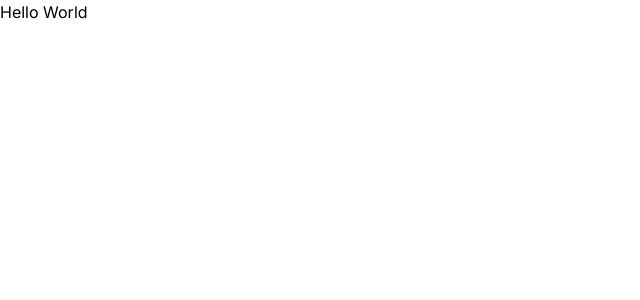
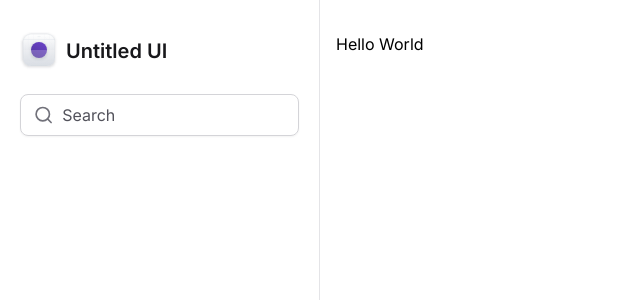
Before and after one commit to luiz21goncalves/ignite-tailwind, a Next.js app: page / in a window 1280 px wide. Shown: the top 300 px of the page, without its empty margins (0-640 px from the left). Built offline with nearby package versions, Linux system fonts and the light colour scheme.

Commit message:
feat: add sidebar component

```diff
--- a/src/app/layout.tsx
+++ b/src/app/layout.tsx
@@ -1,6 +1,8 @@
 import type { Metadata } from 'next'
 import { Inter } from 'next/font/google'
 import { ReactNode } from 'react'
+
+import { Sidebar } from '@/components/Sidebar'
 
 import './globals.css'
 
@@ -16,7 +18,12 @@
 
   return (
     <html lang="en">
-      <body className={inter.className}>{children}</body>
+      <body className={inter.className}>
+        <div className="grid min-h-screen w-screen grid-cols-app">
+          <Sidebar />
+          <main className="px-4 pb-12 pt-8">{children}</main>
+        </div>
+      </body>
     </html>
   )
 }
--- /dev/null
+++ b/src/components/Sidebar/Logo.tsx
@@ -0,0 +1,209 @@
+export function Logo() {
+  return (
+    <strong className="flex items-center gap-2 text-xl font-semibold text-zinc-900">
+      <svg
+        width={38}
+        height={38}
+        viewBox="0 0 38 38"
+        fill="none"
+        xmlns="http://www.w3.org/2000/svg"
+      >
+        <g filter="url(#filter0_dd_802_307)">
+          <g clipPath="url(#clip0_802_307)">
+            <rect x={3} y={2} width={32} height={32} rx={8} fill="#fff" />
+            <rect
+              x={3}
+              y={2}
+              width={32}
+              height={32}
+              rx={8}
+              fill="url(#paint0_linear_802_307)"
+            />
+            <path
+              fillRule="evenodd"
+              clipRule="evenodd"
+              d="M19 4.039c-7.71 0-13.961 6.25-13.961 13.961 0 7.71 6.25 13.961 13.961 13.961 7.71 0 13.961-6.25 13.961-13.961 0-7.71-6.25-13.961-13.961-13.961zM4.961 18c0-7.753 6.286-14.039 14.039-14.039S33.039 10.247 33.039 18 26.753 32.039 19 32.039 4.961 25.753 4.961 18z"
+              fill="#D0D5DD"
+            />
+            <path
+              fillRule="evenodd"
+              clipRule="evenodd"
+              d="M19 14.078a3.922 3.922 0 100 7.845 3.922 3.922 0 000-7.845zM15 18a4 4 0 118 0 4 4 0 01-8 0z"
+              fill="#D0D5DD"
+            />
+            <path
+              fillRule="evenodd"
+              clipRule="evenodd"
+              d="M19 15.32a2.68 2.68 0 100 5.36 2.68 2.68 0 000-5.36zM16.243 18a2.757 2.757 0 115.514 0 2.757 2.757 0 01-5.514 0z"
+              fill="#D0D5DD"
+            />
+            <path d="M18.961 2h.078v32h-.078V2z" fill="#D0D5DD" />
+            <path d="M35 17.96v.079H3v-.078h32z" fill="#D0D5DD" />
+            <path
+              d="M29.602 2h.078v32h-.078V2zM13.64 2h.078v32h-.077V2zM24.282 2h.077v32h-.077V2zM8.32 2h.078v32H8.32V2z"
+              fill="#D0D5DD"
+            />
+            <path
+              d="M35 28.602v.077H3v-.077h32zM35 12.64v.078H3v-.077h32zM35 23.281v.078H3v-.078h32zM35 7.32v.078H3V7.32h32z"
+              fill="#D0D5DD"
+            />
+            <g filter="url(#filter1_dd_802_307)">
+              <circle
+                cx={19}
+                cy={18}
+                r={8}
+                fill="url(#paint1_linear_802_307)"
+              />
+            </g>
+            <g filter="url(#filter2_b_802_307)">
+              <path
+                d="M3 18h32v3.2c0 4.48 0 6.72-.872 8.432a8 8 0 01-3.496 3.496C28.92 34 26.68 34 22.2 34h-6.4c-4.48 0-6.72 0-8.432-.872a8 8 0 01-3.496-3.496C3 27.92 3 25.68 3 21.2V18z"
+                fill="#fff"
+                fillOpacity={0.2}
+              />
+            </g>
+          </g>
+          <rect
+            x={3.15}
+            y={2.15}
+            width={31.7}
+            height={31.7}
+            rx={7.85}
+            stroke="#D0D5DD"
+            strokeWidth={0.3}
+          />
+        </g>
+        <defs>
+          <filter
+            id="filter0_dd_802_307"
+            x={0}
+            y={0}
+            width={38}
+            height={38}
+            filterUnits="userSpaceOnUse"
+            colorInterpolationFilters="sRGB"
+          >
+            <feFlood floodOpacity={0} result="BackgroundImageFix" />
+            <feColorMatrix
+              in="SourceAlpha"
+              values="0 0 0 0 0 0 0 0 0 0 0 0 0 0 0 0 0 0 127 0"
+              result="hardAlpha"
+            />
+            <feOffset dy={1} />
+            <feGaussianBlur stdDeviation={1} />
+            <feColorMatrix values="0 0 0 0 0.0627451 0 0 0 0 0.0941176 0 0 0 0 0.156863 0 0 0 0.06 0" />
+            <feBlend
+              in2="BackgroundImageFix"
+              result="effect1_dropShadow_802_307"
+            />
+            <feColorMatrix
+              in="SourceAlpha"
+              values="0 0 0 0 0 0 0 0 0 0 0 0 0 0 0 0 0 0 127 0"
+              result="hardAlpha"
+            />
+            <feOffset dy={1} />
+            <feGaussianBlur stdDeviation={1.5} />
+            <feColorMatrix values="0 0 0 0 0.0627451 0 0 0 0 0.0941176 0 0 0 0 0.156863 0 0 0 0.1 0" />
+            <feBlend
+              in2="effect1_dropShadow_802_307"
+              result="effect2_dropShadow_802_307"
+            />
+            <feBlend
+              in="SourceGraphic"
+              in2="effect2_dropShadow_802_307"
+              result="shape"
+            />
+          </filter>
+          <filter
+            id="filter1_dd_802_307"
+            x={8}
+            y={8}
+            width={22}
+            height={22}
+            filterUnits="userSpaceOnUse"
+            colorInterpolationFilters="sRGB"
+          >
+            <feFlood floodOpacity={0} result="BackgroundImageFix" />
+            <feColorMatrix
+              in="SourceAlpha"
+              values="0 0 0 0 0 0 0 0 0 0 0 0 0 0 0 0 0 0 127 0"
+              result="hardAlpha"
+            />
+            <feOffset dy={1} />
+            <feGaussianBlur stdDeviation={1} />
+            <feColorMatrix values="0 0 0 0 0.0627451 0 0 0 0 0.0941176 0 0 0 0 0.156863 0 0 0 0.06 0" />
+            <feBlend
+              in2="BackgroundImageFix"
+              result="effect1_dropShadow_802_307"
+            />
+            <feColorMatrix
+              in="SourceAlpha"
+              values="0 0 0 0 0 0 0 0 0 0 0 0 0 0 0 0 0 0 127 0"
+              result="hardAlpha"
+            />
+            <feOffset dy={1} />
+            <feGaussianBlur stdDeviation={1.5} />
+            <feColorMatrix values="0 0 0 0 0.0627451 0 0 0 0 0.0941176 0 0 0 0 0.156863 0 0 0 0.1 0" />
+            <feBlend
+              in2="effect1_dropShadow_802_307"
+              result="effect2_dropShadow_802_307"
+            />
+            <feBlend
+              in="SourceGraphic"
+              in2="effect2_dropShadow_802_307"
+              result="shape"
+            />
+          </filter>
+          <filter
+            id="filter2_b_802_307"
+            x={-2}
+            y={13}
+            width={42}
+            height={26}
+            filterUnits="userSpaceOnUse"
+            colorInterpolationFilters="sRGB"
+          >
+            <feFlood floodOpacity={0} result="BackgroundImageFix" />
+            <feGaussianBlur in="BackgroundImageFix" stdDeviation={2.5} />
+            <feComposite
+              in2="SourceAlpha"
+              operator="in"
+              result="effect1_backgroundBlur_802_307"
+            />
+            <feBlend
+              in="SourceGraphic"
+              in2="effect1_backgroundBlur_802_307"
+              result="shape"
+            />
+          </filter>
+          <linearGradient
+            id="paint0_linear_802_307"
+            x1={19}
+            y1={2}
+            x2={19}
+            y2={34}
+            gradientUnits="userSpaceOnUse"
+          >
+            <stop stopColor="#fff" />
+            <stop offset={1} stopColor="#D0D5DD" />
+          </linearGradient>
+          <linearGradient
+            id="paint1_linear_802_307"
+            x1={15}
+            y1={26}
+            x2={23}
+            y2={10}
+            gradientUnits="userSpaceOnUse"
+          >
+            <stop stopColor="#53389E" />
+            <stop offset={1} stopColor="#6941C6" />
+          </linearGradient>
+          <clipPath id="clip0_802_307">
+            <rect x={3} y={2} width={32} height={32} rx={8} fill="#fff" />
+          </clipPath>
+        </defs>
+      </svg>
+      <span>Untitled UI</span>
+    </strong>
+  )
+}
--- /dev/null
+++ b/src/components/Sidebar/index.tsx
@@ -0,0 +1,20 @@
+import { Search } from 'lucide-react'
+
+import { Logo } from './Logo'
+
+export function Sidebar() {
+  return (
+    <aside className="space-y-6 border-r border-zinc-200 px-5 py-8">
+      <Logo />
+
+      <div className="flex w-full items-center gap-2 rounded-lg border border-zinc-300 px-3 py-2 shadow-sm">
+        <Search className="h-5 w-6 text-zinc-500" />
+        <input
+          type="text"
+          placeholder="Search"
+          className="w-full border-0 bg-transparent p-0 text-zinc-900 placeholder-zinc-600 outline-none"
+        />
+      </div>
+    </aside>
+  )
+}
--- a/tailwind.config.js
+++ b/tailwind.config.js
@@ -1,10 +1,11 @@
 /** @type {import('tailwindcss').Config} */
 module.exports = {
-  content: [
-    './src/**/*.tsx',
-  ],
+  content: ['./src/**/*.tsx'],
   theme: {
     extend: {
+      gridTemplateColumns: {
+        app: 'minmax(18rem, 20rem) 1fr',
+      },
     },
   },
   plugins: [],
```
